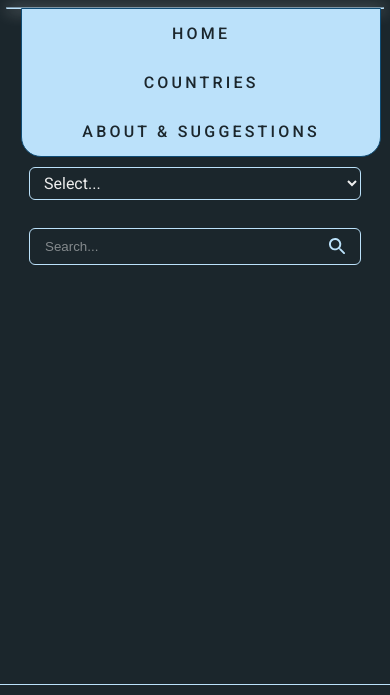
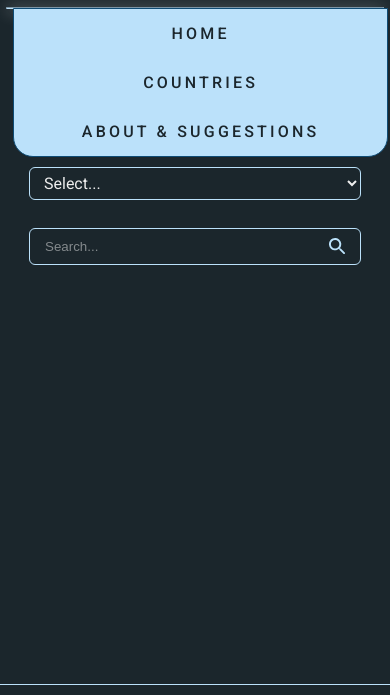
Before and after one commit to leeport511/CoderHouse-JS-project, a website with bundled scripts: page pages/countries.html in a window 390 px wide. Both pictures are taken after a click on the button 351 px from the left and 44 px from the top of the page. Shown: the part 79-774 px from the top of the page. Built offline with nearby package versions, Linux system fonts and the light colour scheme; a web font is replaced by a local one.

Commit message:
css change

```diff
--- a/sass/components/_header.scss
+++ b/sass/components/_header.scss
@@ -53,9 +53,9 @@
         align-items: center;
         border-radius: 0px 0px 20px 20px;
         border: 1px solid $darkyBlue;
-        width: 360px;
+        width: 375px;
         position: absolute;
-        right: -7px;
+        right: -14px;
         top: 43px;
 
 
```
Also changed, not shown: css/main.css.
